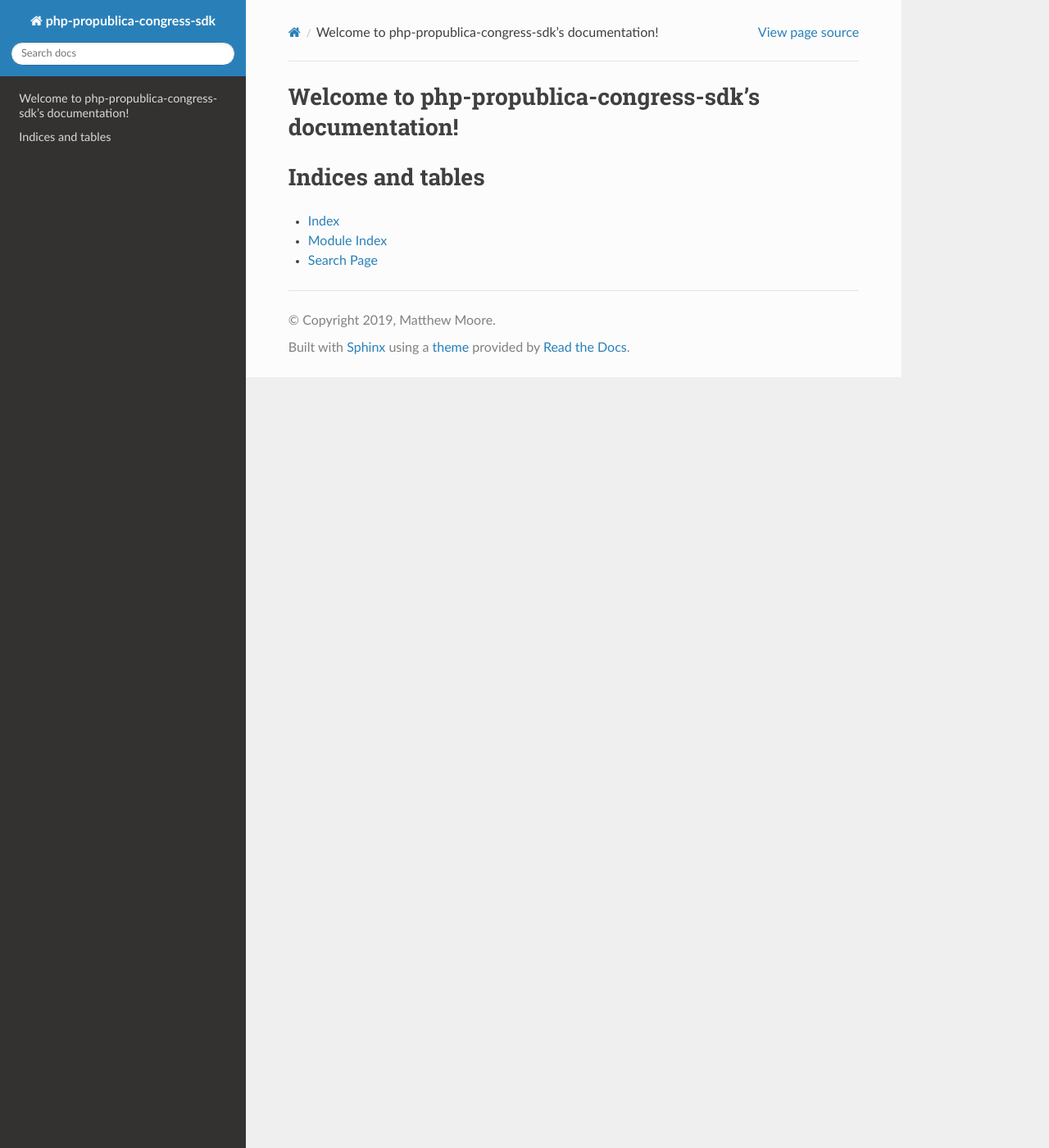
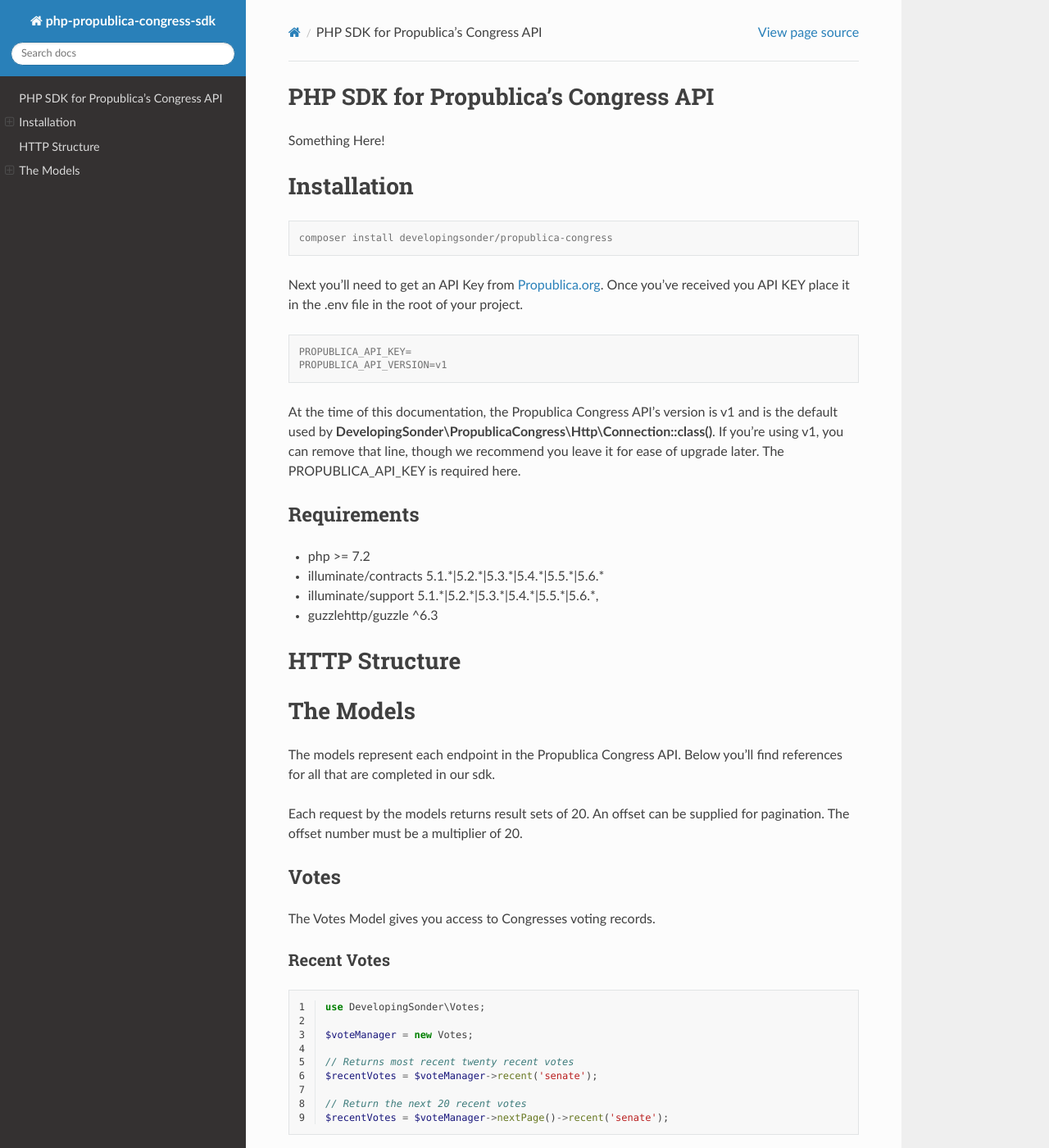
Before and after one commit to developing-sonder/propublica-congress, a Sphinx documentation site: the page built from docs/index.rst, in a window 1280 px wide and 1400 px high. Shown: the whole window at 82% size. Built offline with Sphinx 7.4.7 and the Read the Docs theme 2.0.0, drawn with Linux system fonts in a browser that asks for light colours.

Commit message:
Docs Start.

```diff
--- a/docs/conf.py
+++ b/docs/conf.py
@@ -28,6 +28,13 @@ version = u''
 # The full version, including alpha/beta/rc tags
 release = u''
 
+# -- PHP SYNTAX HIGHLIGHTING -------------------------------------------------
+from sphinx.highlighting import lexers
+from pygments.lexers.web import PhpLexer
+lexers['php'] = PhpLexer(startinline=True, linenos=1)
+lexers['php-annotations'] = PhpLexer(startinline=True, linenos=1)
+primary_domain = 'php'
+
 
 # -- General configuration ---------------------------------------------------
 
@@ -38,7 +45,7 @@ release = u''
 # Add any Sphinx extension module names here, as strings. They can be
 # extensions coming with Sphinx (named 'sphinx.ext.*') or your custom
 # ones.
-extensions = [
+extensions = ["sphinxcontrib.phpdomain"
 ]
 
 # Add any paths that contain templates here, relative to this directory.
--- a/docs/index.rst
+++ b/docs/index.rst
@@ -3,18 +3,71 @@
    You can adapt this file completely to your liking, but it should at least
    contain the root `toctree` directive.
 
-Welcome to php-propublica-congress-sdk's documentation!
+PHP SDK for Propublica's Congress API
 =======================================================
 
 .. toctree::
-   :maxdepth: 2
+   :maxdepth: 3
    :caption: Contents:
 
+Something Here!
+
+Installation
+============
+.. code-block:: console
+
+   composer install developingsonder/propublica-congress
+
+Next you'll need to get an API Key from `Propublica.org <https://projects.propublica.org/api-docs/congress-api/#get-an-api-key>`_.
+Once you've received you API KEY place it in the .env file in the root of your project.
+
+.. code-block:: console
+
+   PROPUBLICA_API_KEY=
+   PROPUBLICA_API_VERSION=v1
+
+At the time of this documentation, the Propublica Congress API's version is v1 and is the default used by **DevelopingSonder\\PropublicaCongress\\Http\\Connection::class()**.
+If you're using v1, you can remove that line, though we recommend you leave it for ease of upgrade later. The PROPUBLICA_API_KEY is required here.
+
+Requirements
+------------
+* php >= 7.2
+* illuminate/contracts 5.1.*|5.2.*|5.3.*|5.4.*|5.5.*|5.6.*
+* illuminate/support 5.1.*|5.2.*|5.3.*|5.4.*|5.5.*|5.6.*,
+* guzzlehttp/guzzle ^6.3
+
+HTTP Structure
+==============
 
 
-Indices and tables
-==================
+The Models
+==========
+The models represent each endpoint in the Propublica Congress API. Below you'll find references for all that are completed in our sdk.
 
-* :ref:`genindex`
-* :ref:`modindex`
-* :ref:`search`
+Each request by the models returns result sets of 20. An offset can be supplied for pagination. The offset number must be a multiplier of 20.
+
+Votes
+-----
+The Votes Model gives you access to Congresses voting records.
+
+Recent Votes
+************
+
+.. code-block:: php
+   :linenos:
+
+   use DevelopingSonder\Votes;
+
+   $voteManager = new Votes;
+
+   // Returns most recent twenty recent votes
+   $recentVotes = $voteManager->recent('senate');
+
+   // Return the next 20 recent votes
+   $recentVotes = $voteManager->nextPage()->recent('senate');
+
+Members
+-------
+
+Bills
+-----
```
Also changed, not shown: 6 other files.
